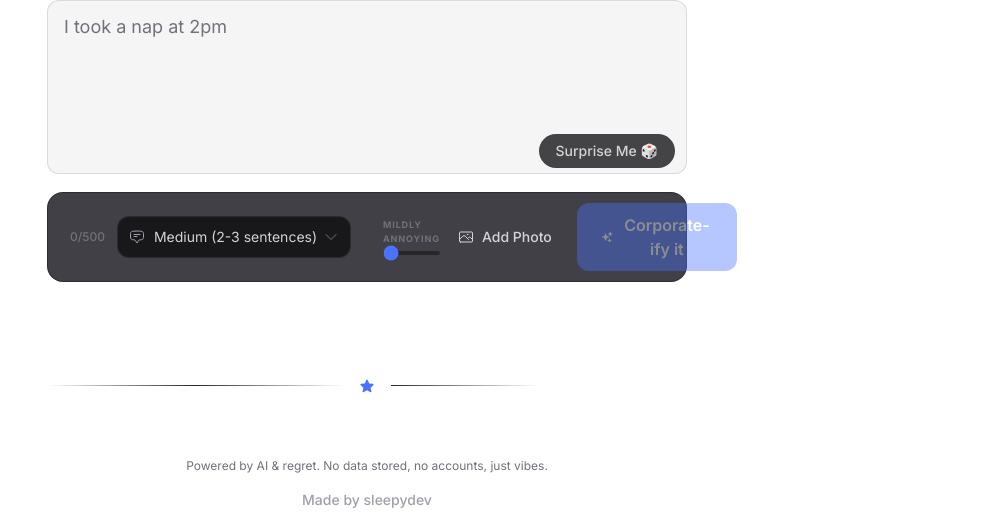
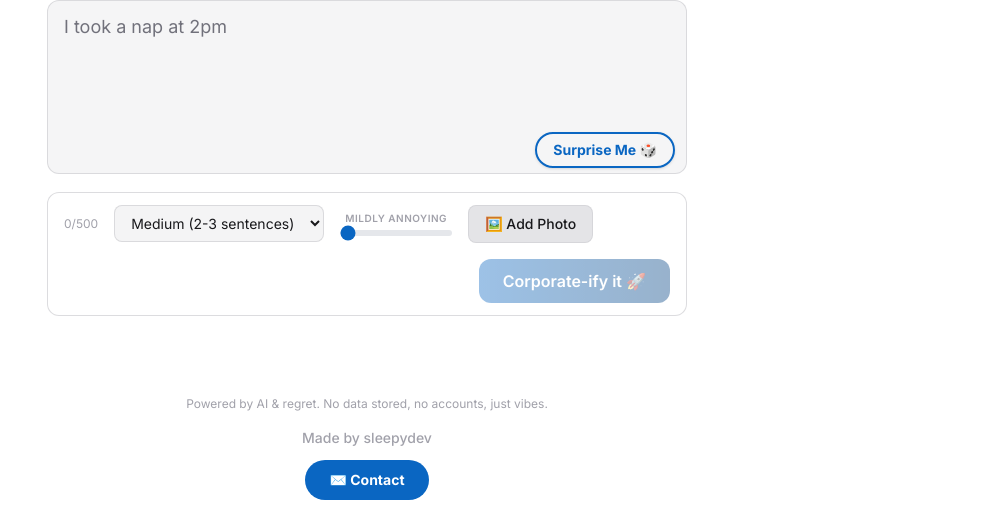
Before and after one commit to sleepydevo/reality-vs-linkedin, a Next.js app: page / in a window 1280 px wide. Shown: the part 436-952 px from the top of the page, without its empty margins (273-1280 px from the left). Built offline with nearby package versions, Linux system fonts and the light colour scheme.

Commit message:
Redesign controls bar UI - single container, clean style, no glow, no star

```diff
--- a/app/page.tsx
+++ b/app/page.tsx
@@ -699,40 +699,31 @@ export default function Home() {
 
           <button
             onClick={handleSurpriseMe}
-            className="absolute bottom-3 right-3 text-sm font-medium px-4 py-1.5 rounded-full border border-zinc-700/50 bg-zinc-900/80 hover:bg-zinc-800 text-zinc-300 transition-colors flex items-center gap-2"
+            className="absolute bottom-3 right-3 text-sm font-bold px-4 py-1.5 rounded-full border-2 transition-all hover:bg-[#0a66c2]/10 shadow-sm bg-transparent"
+            style={{ borderColor: '#0a66c2', color: '#0a66c2' }}
             title="Give me a random scenario"
           >
             Surprise Me 🎲
           </button>
         </div>
 
-        <div className="flex flex-col sm:flex-row items-center justify-between gap-4 w-full bg-[#111118]/80 border border-zinc-800/80 rounded-2xl p-2.5 mt-2">
-          {/* Left side: char count and select */}
-          <div className="flex items-center gap-3 w-full sm:w-auto">
-            <span className="text-xs font-medium text-zinc-500 pl-3 shrink-0">{input.length}/500</span>
+        <div className="w-full border rounded-xl px-4 py-3 flex flex-wrap items-center gap-3 sm:gap-4"
+          style={{ borderColor: 'var(--border-primary)', backgroundColor: 'var(--bg-card)' }}>
+            <span className="text-xs shrink-0" style={{ color: 'var(--text-muted)' }}>{input.length}/500</span>
 
-            <div className="relative">
-              <svg xmlns="http://www.w3.org/2000/svg" fill="none" viewBox="0 0 24 24" strokeWidth={1.5} stroke="currentColor" className="w-4 h-4 absolute left-3 top-1/2 -translate-y-1/2 text-zinc-400 pointer-events-none">
-                <path strokeLinecap="round" strokeLinejoin="round" d="M7.5 8.25h9m-9 3H12m-9.75 1.51c0 1.6 1.123 2.994 2.707 3.227 1.129.166 2.27.293 3.423.379.35.026.67.21.865.501L12 21l2.755-4.133a1.14 1.14 0 0 1 .865-.501 48.172 48.172 0 0 0 3.423-.379c1.584-.233 2.707-1.626 2.707-3.228V6.741c0-1.602-1.123-2.995-2.707-3.228A48.394 48.394 0 0 0 12 3c-2.392 0-4.744.175-7.043.513C3.373 3.746 2.25 5.14 2.25 6.741v6.018Z" />
-              </svg>
             <select
               value={length}
               onChange={(e) => setLength(e.target.value as "short" | "medium" | "long")}
-                className="bg-zinc-900 border border-zinc-700/50 text-sm rounded-xl pl-9 pr-8 py-2.5 text-zinc-300 focus:ring-1 focus:ring-zinc-600 focus:outline-none hover:border-zinc-600 transition-colors appearance-none cursor-pointer"
+              className="border text-sm rounded-lg px-3 py-2 focus:ring-2 focus:ring-[#0A66C2]/60 focus:outline-none shrink-0"
+              style={{ backgroundColor: 'var(--select-bg)', borderColor: 'var(--border-primary)', color: 'var(--text-primary)' }}
             >
               <option value="short">Short (1 sentence)</option>
               <option value="medium">Medium (2-3 sentences)</option>
               <option value="long">Long (Full Broetry)</option>
             </select>
-              <svg xmlns="http://www.w3.org/2000/svg" fill="none" viewBox="0 0 24 24" strokeWidth={1.5} stroke="currentColor" className="w-4 h-4 absolute right-3 top-1/2 -translate-y-1/2 text-zinc-500 pointer-events-none">
-                <path strokeLinecap="round" strokeLinejoin="round" d="m19.5 8.25-7.5 7.5-7.5-7.5" />
-              </svg>
-            </div>
-          </div>
 
-          {/* Middle: Cringe Slider */}
-          <div className="hidden sm:flex flex-col items-center justify-center px-4 w-48">
-            <span className="text-[9px] font-bold text-zinc-500 tracking-widest mb-1.5 uppercase">
+            <div className="flex flex-col items-center shrink-0">
+              <span className="text-[10px] font-semibold uppercase tracking-wider mb-1" style={{ color: 'var(--text-muted)' }}>
                 {cringeLevel === 1 ? 'Mildly Annoying' : cringeLevel === 2 ? 'Unhinged CEO' : 'Final Boss Lunatic'}
               </span>
               <input
@@ -742,22 +733,18 @@ export default function Home() {
                 step="1"
                 value={cringeLevel}
                 onChange={(e) => setCringeLevel(Number(e.target.value))}
-              className="w-full h-1 bg-zinc-800 rounded-lg appearance-none cursor-pointer accent-[#4A72FF]"
+                className="w-28 h-1.5 bg-gray-200 rounded-lg appearance-none cursor-pointer dark:bg-zinc-700 accent-[#0A66C2]"
               />
             </div>
 
-          {/* Right side: Photo and Submit */}
-          <div className="flex items-center gap-2 w-full sm:w-auto justify-end">
             {!photoDataUrl && (
               <button
                 onClick={() => setShowUploadModal(true)}
-                className="flex items-center gap-2 px-4 py-2 bg-transparent hover:bg-zinc-800 border border-zinc-700/50 hover:border-zinc-500 rounded-xl text-sm font-medium text-zinc-300 hover:text-white transition-colors shrink-0"
+                className="flex items-center gap-2 px-4 py-2 border rounded-lg text-sm font-medium transition-all shrink-0"
+                style={{ borderColor: 'var(--border-primary)', color: 'var(--text-primary)', backgroundColor: 'var(--bg-tertiary)' }}
                 title="Add a photo"
               >
-                <svg xmlns="http://www.w3.org/2000/svg" fill="none" viewBox="0 0 24 24" strokeWidth={1.5} stroke="currentColor" className="w-4 h-4">
-                  <path strokeLinecap="round" strokeLinejoin="round" d="m2.25 15.75 5.159-5.159a2.25 2.25 0 0 1 3.182 0l5.159 5.159m-1.5-1.5 1.409-1.409a2.25 2.25 0 0 1 3.182 0l2.909 2.909m-18 3.75h16.5a1.5 1.5 0 0 0 1.5-1.5V6a1.5 1.5 0 0 0-1.5-1.5H3.75A1.5 1.5 0 0 0 2.25 6v12a1.5 1.5 0 0 0 1.5 1.5Zm10.5-11.25h.008v.008h-.008V8.25Zm.375 0a.375.375 0 1 1-.75 0 .375.375 0 0 1 .75 0Z" />
-                </svg>
-                Add Photo
+                🖼️ Add Photo
               </button>
             )}
 
@@ -766,26 +753,22 @@ export default function Home() {
               onClick={handleSubmit}
               disabled={loading || !input.trim()}
               className="relative px-6 py-2.5 rounded-xl font-semibold text-white text-sm sm:text-base
-                         bg-[#4A72FF] hover:bg-[#3D63FF]
+                         bg-gradient-to-r from-[#0A66C2] to-[#004182]
+                         hover:from-[#0b7aee] hover:to-[#0A66C2]
                          disabled:opacity-40 disabled:cursor-not-allowed
-                         transition-all duration-200 active:scale-95 flex items-center justify-center gap-2 min-w-[160px]"
+                         transition-all duration-200 active:scale-95
+                         ml-auto shrink-0"
             >
               {loading ? (
-                <span className="flex items-center gap-1.5 justify-center h-5">
+                <span className="flex items-center gap-1.5 justify-center">
                   <span className="loading-dot w-1.5 h-1.5 rounded-full bg-white inline-block" />
                   <span className="loading-dot w-1.5 h-1.5 rounded-full bg-white inline-block" />
                   <span className="loading-dot w-1.5 h-1.5 rounded-full bg-white inline-block" />
                 </span>
               ) : (
-                <>
-                  <svg xmlns="http://www.w3.org/2000/svg" viewBox="0 0 24 24" fill="currentColor" className="w-4 h-4">
-                    <path fillRule="evenodd" d="M9 4.5a.75.75 0 0 1 .721.544l.813 2.846a3.75 3.75 0 0 0 2.576 2.576l2.846.813a.75.75 0 0 1 0 1.442l-2.846.813a3.75 3.75 0 0 0-2.576 2.576l-.813 2.846a.75.75 0 0 1-1.442 0l-.813-2.846a3.75 3.75 0 0 0-2.576-2.576l-2.846-.813a.75.75 0 0 1 0-1.442l2.846-.813A3.75 3.75 0 0 0 7.466 7.89l.813-2.846A.75.75 0 0 1 9 4.5ZM18 1.5a.75.75 0 0 1 .728.568l.258 1.036c.236.94.97 1.674 1.91 1.91l1.036.258a.75.75 0 0 1 0 1.456l-1.036.258c-.94.236-1.674.97-1.91 1.91l-.258 1.036a.75.75 0 0 1-1.456 0l-.258-1.036a2.625 2.625 0 0 0-1.91-1.91l-1.036-.258a.75.75 0 0 1 0-1.456l1.036-.258a2.625 2.625 0 0 0 1.91-1.91l.258-1.036A.75.75 0 0 1 18 1.5ZM16.5 15a.75.75 0 0 1 .712.513l.394 1.183c.15.447.5.799.948.948l1.183.395a.75.75 0 0 1 0 1.422l-1.183.395c-.447.15-.799.5-.948.948l-.395 1.183a.75.75 0 0 1-1.422 0l-.395-1.183a1.5 1.5 0 0 0-.948-.948l-1.183-.395a.75.75 0 0 1 0-1.422l1.183-.395c.447-.15.799-.5.948-.948l.395-1.183A.75.75 0 0 1 16.5 15Z" clipRule="evenodd" />
-                  </svg>
-                  Corporate-ify it
-                </>
+                "Corporate-ify it 🚀"
               )}
             </button>
-          </div>
         </div>
       </div>
 
@@ -970,31 +953,20 @@ export default function Home() {
       )}
 
       {/* ── Footer ── */}
-      <div className="w-full max-w-3xl flex items-center justify-center mt-16 mb-8">
-        <div className="h-px bg-gradient-to-r from-transparent via-zinc-800 to-transparent flex-1"></div>
-        <div className="px-4 text-[#4A72FF]">
-          <svg xmlns="http://www.w3.org/2000/svg" viewBox="0 0 24 24" fill="currentColor" className="w-4 h-4">
-            <path fillRule="evenodd" d="M10.788 3.21c.448-1.077 1.976-1.077 2.424 0l2.082 5.007 5.404.433c1.164.093 1.636 1.545.749 2.305l-4.117 3.527 1.257 5.273c.271 1.136-.964 2.033-1.96 1.425L12 18.354 7.373 21.18c-.996.608-2.231-.29-1.96-1.425l1.257-5.273-4.117-3.527c-.887-.76-.415-2.212.749-2.305l5.404-.433 2.082-5.006z" clipRule="evenodd" />
-          </svg>
-        </div>
-        <div className="h-px bg-gradient-to-r from-zinc-800 via-transparent to-transparent flex-1"></div>
-      </div>
-
-      <footer className="mb-8 text-center text-xs flex flex-col gap-4 items-center text-zinc-500">
-        <div>Powered by AI & regret. No data stored, no accounts, just vibes.</div>
+      <footer className="mt-12 mb-8 text-center text-xs flex flex-col gap-4 items-center" style={{ color: 'var(--text-muted)' }}>
+        <div>Powered by AI &amp; regret. No data stored, no accounts, just vibes.</div>
 
         <div className="flex flex-col items-center gap-3">
-          <div className="text-sm font-medium text-zinc-400">Made by sleepydev</div>
+          <div className="text-sm font-medium">Made by sleepydev</div>
           <a
             href="https://mail.google.com/mail/?view=cm&fs=1&to=testacountsai7@gmail.com"
             target="_blank"
             rel="noopener noreferrer"
-            className="inline-flex items-center justify-center px-5 py-2 text-sm font-medium text-zinc-400 bg-transparent border border-zinc-700/60 rounded-full hover:bg-zinc-800/50 hover:text-zinc-300 transition-colors"
+            className="inline-flex items-center justify-center px-6 py-2.5 text-sm font-bold text-white transition-all duration-200 bg-[#0a66c2] rounded-full hover:bg-[#004182] hover:scale-105 focus:outline-none"
           >
-            <svg xmlns="http://www.w3.org/2000/svg" fill="none" viewBox="0 0 24 24" strokeWidth={1.5} stroke="currentColor" className="w-4 h-4 mr-2">
-              <path strokeLinecap="round" strokeLinejoin="round" d="M21.75 6.75v10.5a2.25 2.25 0 0 1-2.25 2.25h-15a2.25 2.25 0 0 1-2.25-2.25V6.75m19.5 0A2.25 2.25 0 0 0 19.5 4.5h-15a2.25 2.25 0 0 0-2.25 2.25m19.5 0v.243a2.25 2.25 0 0 1-1.07 1.916l-7.5 4.615a2.25 2.25 0 0 1-2.36 0L3.32 8.91a2.25 2.25 0 0 1-1.07-1.916V6.75" />
-            </svg>
-            Contact
+            <span className="flex items-center gap-2">
+              ✉️ Contact
+            </span>
           </a>
         </div>
       </footer>
```
Lines whose indentation alone changed are shown as unchanged.
